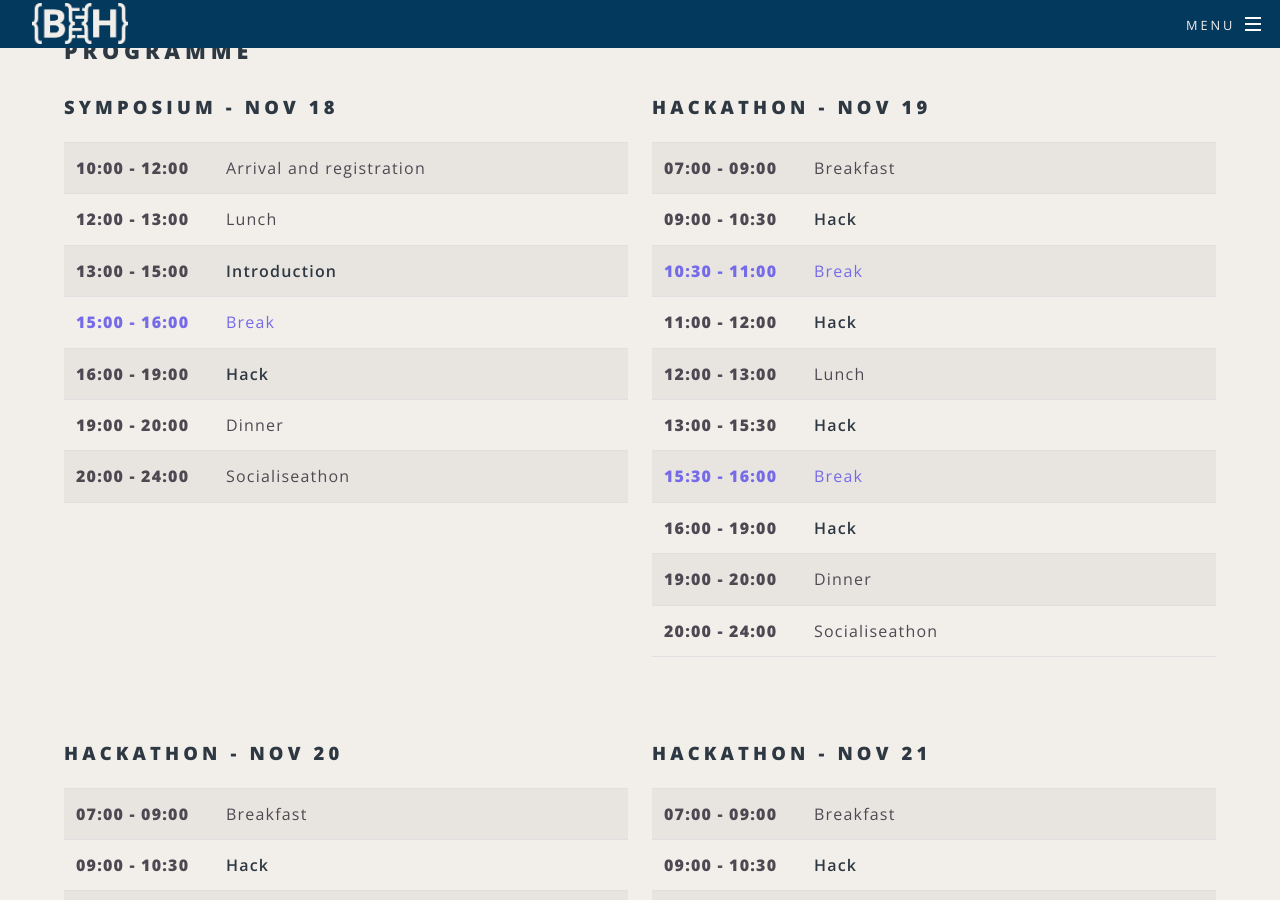
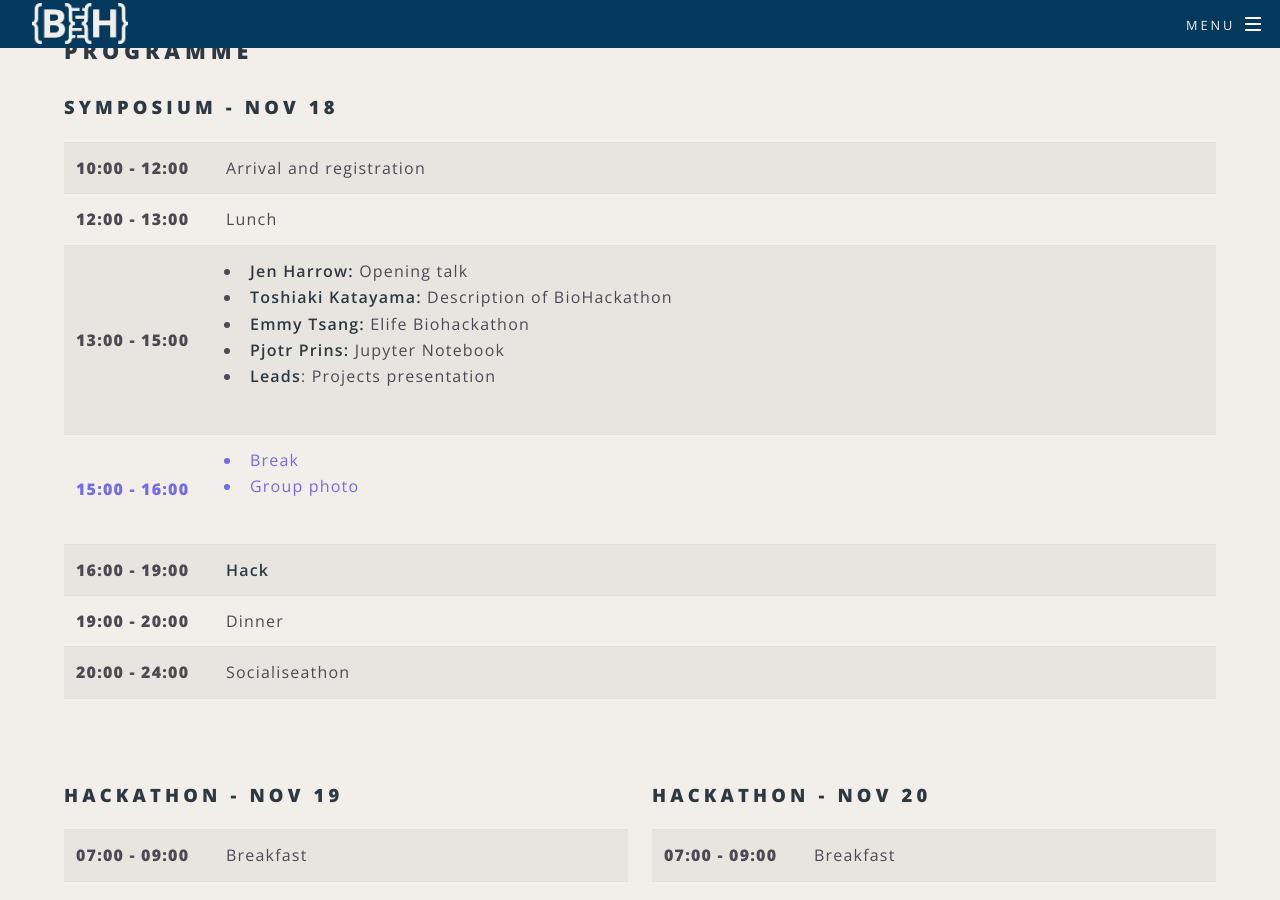
Before and after one commit to elixir-europe/biohackathon-europe-2019, a Jekyll site: the page built from programme.html, in a window 1280 px wide and 900 px high, scrolled down 417 px. Built offline with Jekyll 4.4.1, drawn with Linux system fonts in a browser that asks for light colours; nearby versions of some CDN libraries.

Commit message:
Detailed programme

```diff
--- a/programme.html
+++ b/programme.html
@@ -7,7 +7,7 @@ title: Programme
 <div class="table-wrapper">
     <div id="programme">
         <div class="row">
-            <div class="col-md-6 day">
+            <div class="col-md-12 day">
                 <h3>Symposium - Nov 18</h3>
                 <table>
                     <tbody>
@@ -21,11 +21,20 @@ title: Programme
                         </tr>
                         <tr>
                             <td class="time">13:00 - 15:00</td>
-                            <td class="event"><b>Introduction</b></td>
+                            <td class="event"><ul>
+                                <li><strong>Jen Harrow:</strong> Opening talk </li>
+                                <li><strong>Toshiaki Katayama:</strong> Description of BioHackathon</li>
+                                <li><strong>Emmy Tsang:</strong> Elife Biohackathon </li>
+                                <li><strong>Pjotr Prins:</strong> Jupyter Notebook </li>
+                                <li><strong>Leads</strong>: Projects presentation </li>
+                            </ul></td>
                         </tr>
                         <tr class="schedule-break-row">
                             <td class="time">15:00 - 16:00</td>
-                            <td class="event">Break</td>
+                            <td class="event"><ul>
+                                <li>Break </li>
+                                <li>Group photo </li>
+                            </ul></td>
                         </tr>
                         <tr>
                             <td class="time">16:00 - 19:00</td>
```
